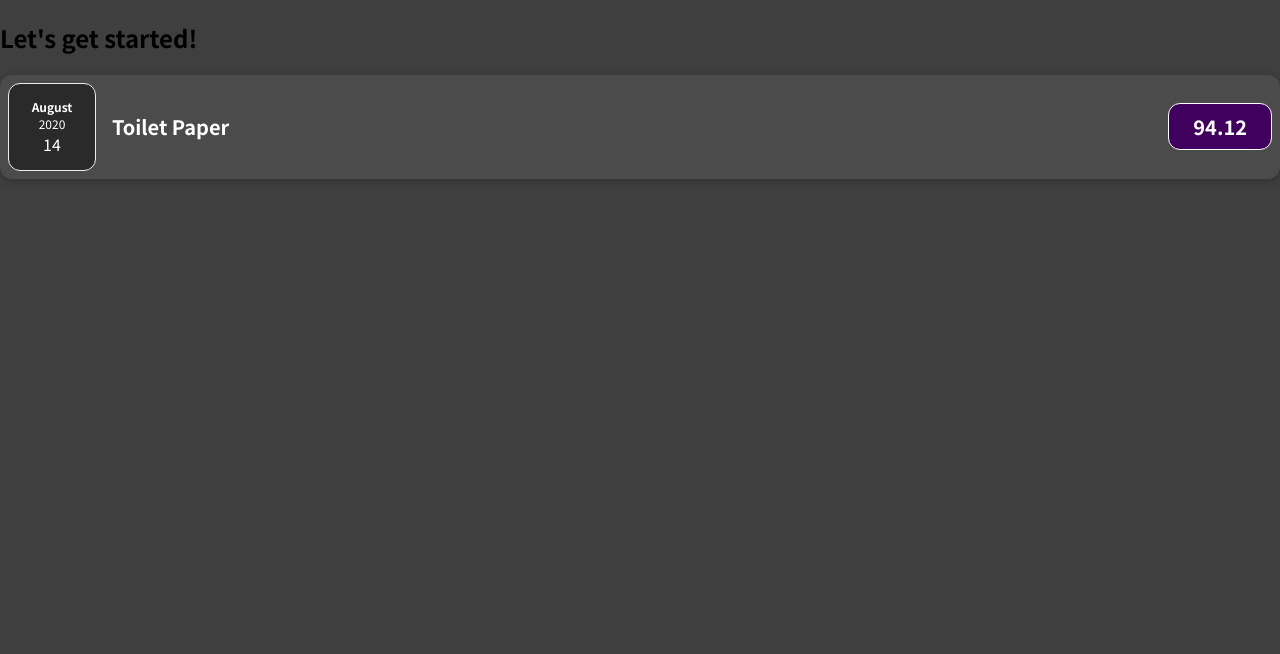
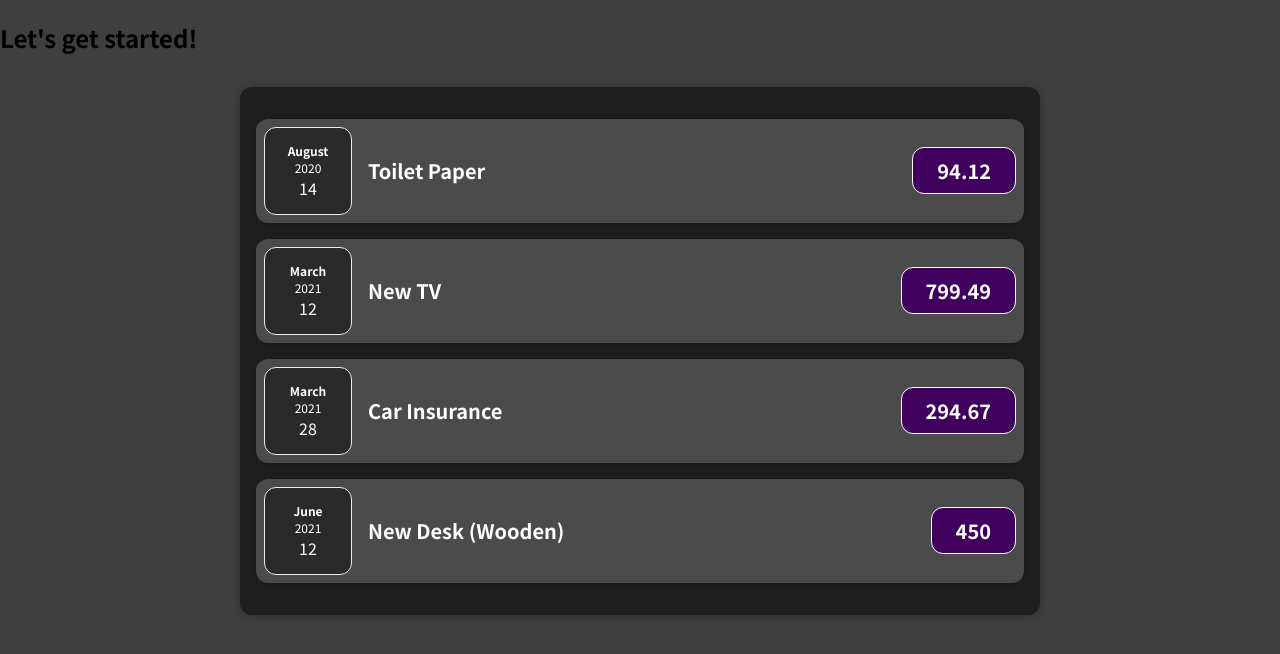
Before and after one commit to yazeedmomani/prs_web_expense-tracker, a JavaScript app: page / in a window 1280 px wide. Shown: the top 654 px of the page. Built offline with nearby package versions, Linux system fonts and the light colour scheme.

Commit message:
create expenses.js

```diff
--- a/src/App.js
+++ b/src/App.js
@@ -1,4 +1,4 @@
-import ExpenseItem from "./components/ExpenseItem";
+import Expenses from "./components/Expenses";
 
 function App() {
   const expenses = [
@@ -25,11 +25,7 @@
   return (
     <div>
       <h2>Let's get started!</h2>
-      <ExpenseItem
-        date={expenses[0].date}
-        title={expenses[0].title}
-        amount={expenses[0].amount}
-      />
+      <Expenses items={expenses} />
     </div>
   );
 }
--- /dev/null
+++ b/src/components/Expenses.css
@@ -0,0 +1,9 @@
+.expenses {
+  padding: 1rem;
+  background-color: rgb(31, 31, 31);
+  margin: 2rem auto;
+  width: 50rem;
+  max-width: 95%;
+  border-radius: 12px;
+  box-shadow: 0 1px 8px rgba(0, 0, 0, 0.25);
+}
--- /dev/null
+++ b/src/components/Expenses.js
@@ -0,0 +1,31 @@
+import "./Expenses.css";
+import ExpenseItem from "./ExpenseItem";
+
+function Expenses(props) {
+  return (
+    <div className="expenses">
+      <ExpenseItem
+        date={props.items[0].date}
+        title={props.items[0].title}
+        amount={props.items[0].amount}
+      />
+      <ExpenseItem
+        date={props.items[1].date}
+        title={props.items[1].title}
+        amount={props.items[1].amount}
+      />
+      <ExpenseItem
+        date={props.items[2].date}
+        title={props.items[2].title}
+        amount={props.items[2].amount}
+      />
+      <ExpenseItem
+        date={props.items[3].date}
+        title={props.items[3].title}
+        amount={props.items[3].amount}
+      />
+    </div>
+  );
+}
+
+export default Expenses;
```
